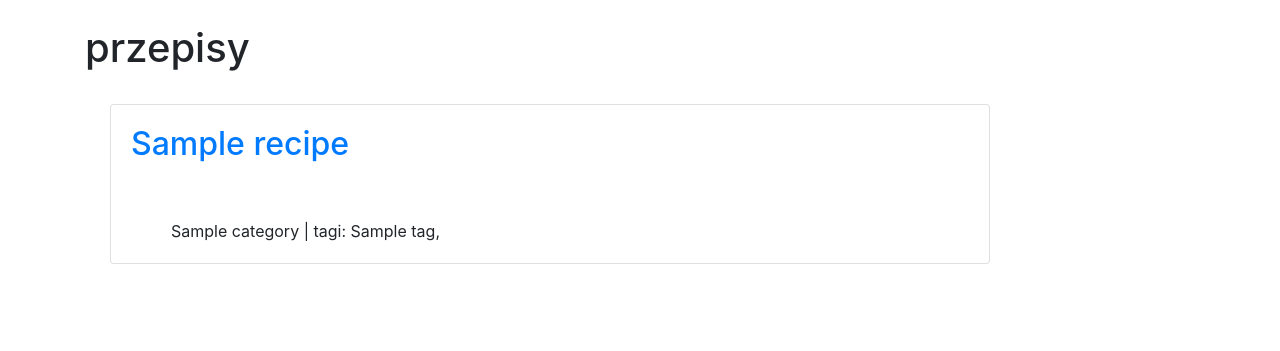
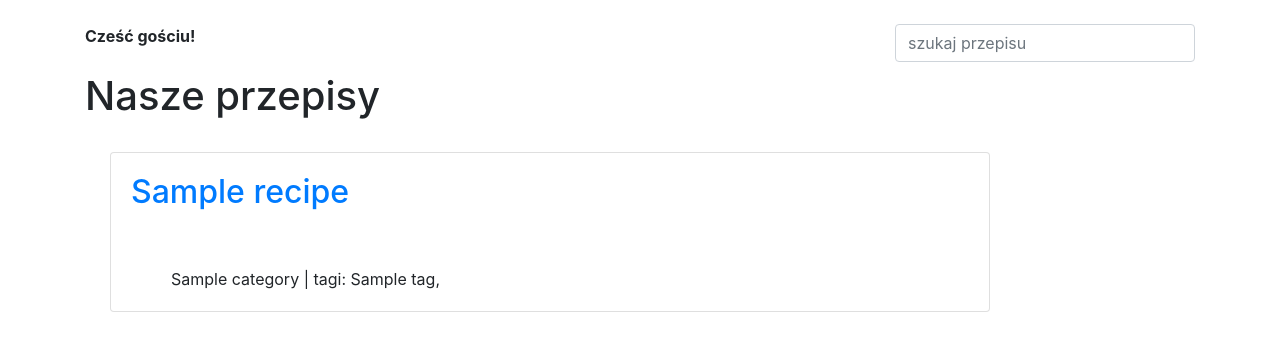
Before and after one commit to pprzychodzen/fooder, a Django app: page / in a window 1280 px wide. Shown: the part 56-407 px from the top of the page. Run offline with Django 3.2, Linux system fonts and the light colour scheme; tables that the repository leaves empty hold one stand-in row (values such as "Sample post"); some libraries are stand-ins or nearby versions.

Commit message:
search bar works

```diff
--- /dev/null
+++ b/main/filters.py
@@ -0,0 +1,13 @@
+import django_filters
+from django.forms.widgets import TextInput
+
+from main.models import Recipe
+
+
+class RecipeFilter(django_filters.FilterSet):
+    title = django_filters.CharFilter(label="", lookup_expr='icontains',
+                                      widget=TextInput(attrs={'placeholder': 'szukaj przepisu'}))
+
+    class Meta:
+        model = Recipe
+        fields = ['title']
--- a/main/templates/main/header.html
+++ b/main/templates/main/header.html
@@ -1,5 +1,6 @@
 <head>
     {% load static %}
+
     <link href="{% static 'tinymce/css/prism.css' %}" rel="stylesheet">
     <script src="https://cdn.tiny.cloud/1/no-api-key/tinymce/5/tinymce.min.js" referrerpolicy="origin"></script>
     <script src="https://code.jquery.com/jquery-3.2.1.slim.min.js"
@@ -21,23 +22,23 @@
 
 
 
-
-
-
 </script>
 <body>
 
 
-<nav class="navbar navbar-expand-lg navbar-light bg-light">
+<nav class="navbar navbar-expand-lg  navbar sticky-top navbar-light bg-light">
     <a class="navbar-brand" href="{% url 'homepage' %}">fooder</a>
     <button class="navbar-toggler" type="button" data-toggle="collapse" data-target="#navbarSupportedContent"
             aria-controls="navbarSupportedContent" aria-expanded="false" aria-label="Toggle navigation">
         <span class="navbar-toggler-icon"></span>
     </button>
 
+
+
     <div class="collapse navbar-collapse" id="navbarSupportedContent">
 
         <ul class="navbar-nav ml-auto">
+
             {% if user.is_authenticated %}
             <li class="nav-item active"><a class="nav-link" href="{% url 'create_recipe' %}">dodaj przepis</a></li>
 
--- a/main/templates/main/home.html
+++ b/main/templates/main/home.html
@@ -1,8 +1,26 @@
 {% extends "main/header.html" %}
+{% load crispy_forms_tags %}
 
 {% block content %}
-<h1>przepisy</h1>
-{% for recipe in object_list %}<br>
+{% if user.is_authenticated %}
+<strong>Cześć {{user.username}}!</strong>
+<form style="width:300px;float: right">
+    {{filter.form|crispy}}
+    <!--    <button class="btn btn-outline-success my-2 my-sm-0" type="submit">Search</button>-->
+</form>
+<br><br>
+
+{% else %}
+<strong>Cześć gościu!</strong>
+<form style="width:300px;float:right">
+    {{filter.form|crispy}}
+    <!--    <button class="btn btn-outline-success my-2 my-sm-0" type="submit">Search</button>-->
+</form>
+<br><br>
+
+{% endif %}
+<h1>Nasze przepisy</h1>
+{% for recipe in filter.qs %}<br>
 
 <ul id="recipe-list">
 
@@ -21,7 +39,8 @@
                     <br>
                     <ul>{{recipe.recipe_category}} | tagi:
                         {% for tag in recipe.tag.all %}
-                        {{tag.name}},{% endfor %}</ul>
+                        {{tag.name}},{% endfor %}
+                    </ul>
 
                 </div>
             </div>
--- a/main/views.py
+++ b/main/views.py
@@ -5,6 +5,7 @@ from django.views.generic.edit import CreateView
 
 from main.forms import RecipeCreateForm
 from main.models import Recipe
+from main.filters import RecipeFilter
 
 
 class RecipeListView(ListView):
@@ -12,6 +13,11 @@ class RecipeListView(ListView):
     template_name = "main/home.html"
     queryset = Recipe.objects.all()
     paginate_by = 10
+
+    def get_context_data(self, **kwargs):
+        context = super().get_context_data(**kwargs)
+        context['filter'] = RecipeFilter(self.request.GET, queryset=self.get_queryset())
+        return context
 
 
 class RecipeDetail(DetailView):
--- a/requirements.txt
+++ b/requirements.txt
@@ -2,3 +2,4 @@ django==3.0.3
 django-tinymce4-lite
 django-bootstrap4==1.0.1
 django-crispy-forms==1.8.1
+django-filter==2.2.0
```
Also changed, not shown: fooder/settings.py (+4 -8 lines).
